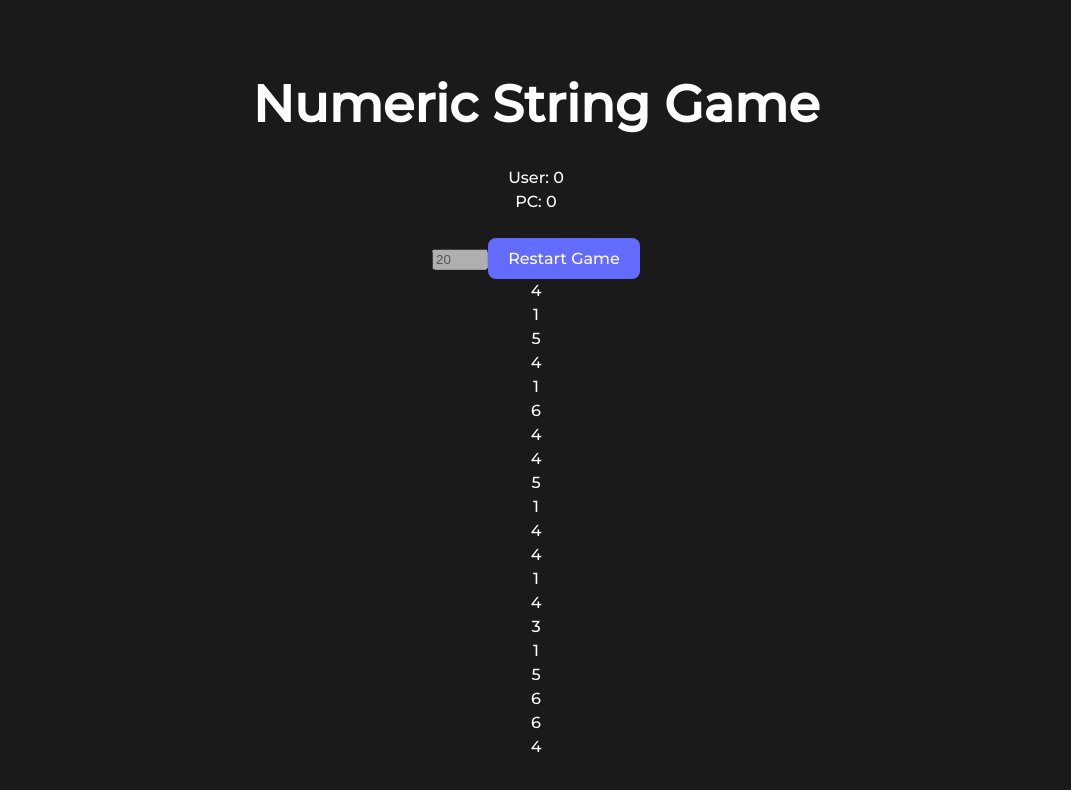
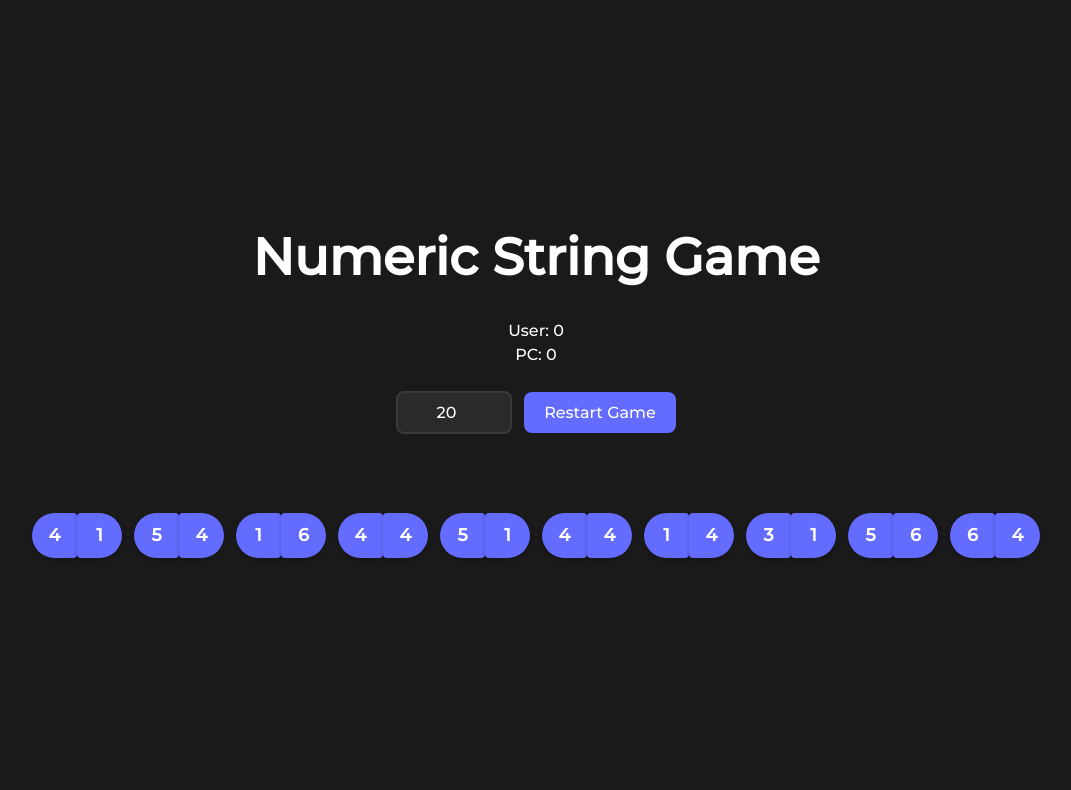
Before and after one commit to kuma4ka/numeric-string-game, a React (Vite) app: page / in a window 1280 px wide. Both pictures are taken after a click on the button "Start Game". Shown: the top 790 px of the page, without its empty margins (104-1175 px from the left). Built offline with nearby package versions, Linux system fonts and the light colour scheme.

Commit message:
style: migrate components to css modules and custom input controls

```diff
--- a/src/components/GameControls.jsx
+++ b/src/components/GameControls.jsx
@@ -1,4 +1,5 @@
 import { useState } from 'react';
+import styles from './GameControls.module.css';
 import { MIN_LENGTH, MAX_LENGTH } from '../utils/gameLogic';
 
 const GameControls = ({ onStart, isPlaying }) => {
@@ -9,8 +10,9 @@ const GameControls = ({ onStart, isPlaying }) => {
   };
 
   return (
-    <div className="controls">
+    <div className={styles.container}>
       <input
+        className={styles.input}
         type="number"
         min={MIN_LENGTH}
         max={MAX_LENGTH}
--- /dev/null
+++ b/src/components/GameControls.module.css
@@ -0,0 +1,26 @@
+.container {
+  display: flex;
+  justify-content: center;
+  align-items: center;
+  gap: 12px;
+  margin-bottom: 2rem;
+}
+
+.input {
+  background-color: #2a2a2a;
+  border: 2px solid #3a3a3a;
+  border-radius: 8px;
+  padding: 0.6em 1em;
+  color: var(--text-color);
+  font-family: inherit;
+  font-size: 1rem;
+  width: 80px;
+  text-align: center;
+  transition: all 0.2s ease;
+  outline: none;
+}
+
+.input:focus {
+  border-color: var(--primary-color);
+  box-shadow: 0 0 0 3px rgba(100, 108, 255, 0.2);
+}
--- a/src/components/GameField.jsx
+++ b/src/components/GameField.jsx
@@ -1,29 +1,31 @@
+import styles from './GameField.module.css';
+
 const GameField = ({ numericalString, onMove, currentPlayer }) => {
   return (
-    <div className="string-container">
+    <div className={styles.container}>
       {numericalString.map((num, index) => {
         const isPairStart = index % 2 === 0 && index < numericalString.length - 1;
         const isPairEnd = index % 2 !== 0;
         const isOrphan = index === numericalString.length - 1 && index % 2 === 0;
 
-        let className = 'number-item';
-        if (isPairStart) className += ' pair-start';
-        if (isPairEnd) className += ' pair-end';
-        if (isOrphan) className += ' orphan';
+        let itemClass = styles.item;
+        if (isPairStart) itemClass += ` ${styles.pairStart}`;
+        if (isPairEnd) itemClass += ` ${styles.pairEnd}`;
+        if (isOrphan) itemClass += ` ${styles.orphan}`;
+
+        if (currentPlayer !== 'User') itemClass += ` ${styles.disabled}`;
 
         const handleClick = () => {
-          if (currentPlayer !== 'User') return; // Блокуємо, якщо ходить ПК
-
+          if (currentPlayer !== 'User') return;
           if (isPairStart || isPairEnd) {
-            const pairIndex = isPairStart ? index : index - 1;
-            onMove(pairIndex, 'MERGE');
+            onMove(isPairStart ? index : index - 1, 'MERGE');
           } else if (isOrphan) {
             onMove(index, 'DELETE');
           }
         };
 
         return (
-          <div key={`${index}-${num}`} className={className} onClick={handleClick}>
+          <div key={`${index}-${num}`} className={itemClass} onClick={handleClick}>
             {num}
           </div>
         );
--- /dev/null
+++ b/src/components/GameField.module.css
@@ -0,0 +1,57 @@
+.container {
+  display: flex;
+  flex-wrap: wrap;
+  gap: 12px;
+  justify-content: center;
+  min-height: 100px;
+  align-items: center;
+  padding: 20px;
+}
+
+.item {
+  width: 45px;
+  height: 45px;
+  display: flex;
+  align-items: center;
+  justify-content: center;
+  background-color: #3a3a3a;
+  border-radius: 50%;
+  font-weight: 700;
+  cursor: pointer;
+  transition: all 0.2s ease;
+  user-select: none;
+  font-size: 1.1rem;
+  box-shadow: 0 2px 4px rgba(0, 0, 0, 0.2);
+}
+
+.item:hover {
+  transform: translateY(-2px);
+  filter: brightness(1.1);
+}
+
+.pairStart {
+  background-color: var(--primary-color);
+  border-top-right-radius: 4px;
+  border-bottom-right-radius: 4px;
+  margin-right: -6px;
+  z-index: 1;
+}
+
+.pairEnd {
+  background-color: var(--primary-color);
+  border-top-left-radius: 4px;
+  border-bottom-left-radius: 4px;
+  margin-left: -6px;
+  z-index: 1;
+}
+
+.orphan {
+  background-color: var(--accent-color);
+  border: 2px solid rgba(255, 255, 255, 0.2);
+}
+
+.disabled {
+  opacity: 0.5;
+  cursor: not-allowed;
+  transform: none !important;
+}
```
